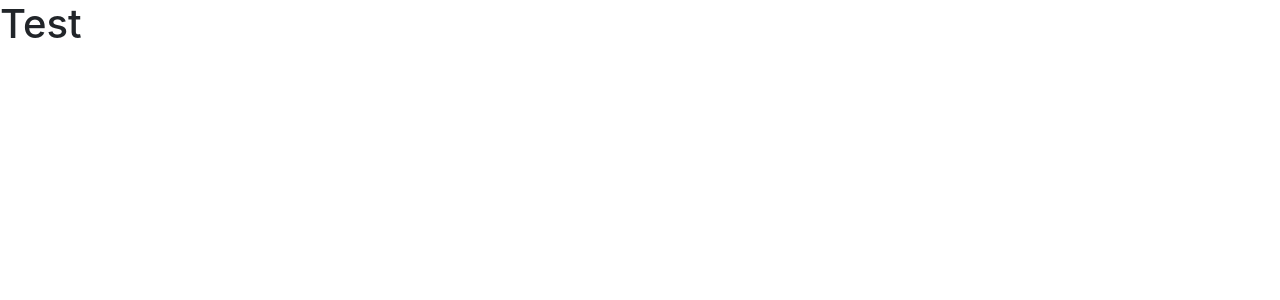
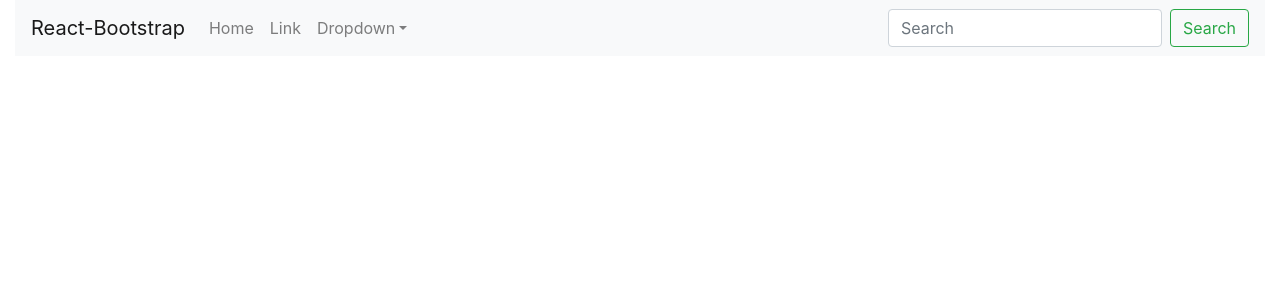
Before and after one commit to MaLIE2018/M4D5-React-Netflix-Team, a React (Create React App) app in the folder netflix/: page / in a window 1280 px wide. Shown: the top 300 px of the page. Built offline with nearby package versions, Linux system fonts and the light colour scheme.

Commit message:
Leo First Commit

```diff
--- a/netflix/src/App.js
+++ b/netflix/src/App.js
@@ -1,9 +1,13 @@
-import logo from './logo.svg';
-import './styles/css/App.css';
+import logo from "./logo.svg";
+import "./styles/css/App.css";
+import NavbarNetflix from "./components/NavbarNetflix";
+import { Container } from "react-bootstrap";
 
 function App() {
   return (
-    <h1>Test</h1>
+    <Container fluid>
+      <NavbarNetflix />
+    </Container>
   );
 }
 
--- a/netflix/src/components/Navbar.jsx
+++ b/netflix/src/components/NavbarNetflix.jsx
@@ -1,11 +1,44 @@
+import {
+  Navbar,
+  Nav,
+  NavDropdown,
+  Form,
+  FormControl,
+  Button,
+} from "react-bootstrap";
+import SearchBar from "../components/SearchBar";
 
+const NavbarNetflix = () => {
+  return (
+    <Navbar bg="light" expand="lg">
+      <Navbar.Brand href="#home">React-Bootstrap</Navbar.Brand>
+      <Navbar.Toggle aria-controls="basic-navbar-nav" />
+      <Navbar.Collapse id="basic-navbar-nav">
+        <Nav className="mr-auto">
+          <Nav.Link href="#home">Home</Nav.Link>
+          <Nav.Link href="#link">Link</Nav.Link>
+          <NavDropdown title="Dropdown" id="basic-nav-dropdown">
+            <NavDropdown.Item href="#action/3.1">Action</NavDropdown.Item>
+            <NavDropdown.Item href="#action/3.2">
+              Another action
+            </NavDropdown.Item>
+            <NavDropdown.Item href="#action/3.3">Something</NavDropdown.Item>
+            <NavDropdown.Divider />
+            <NavDropdown.Item href="#action/3.4">
+              Separated link
+            </NavDropdown.Item>
+          </NavDropdown>
+        </Nav>
+        <SearchBar />
+      </Navbar.Collapse>
+    </Navbar>
+  );
+};
 
+export default NavbarNetflix;
 
-
-
-
-
-{/* <nav className="navbar navbar-expand-sm navbar-dark" id="navBarId">
+{
+  /* <nav className="navbar navbar-expand-sm navbar-dark" id="navBarId">
   <a className="navbar-brand" href="mainpage.html">
     <img src="./assets/netflix_logo.png" alt height="50px" width="120px" />
   </a>
@@ -69,7 +102,10 @@
           <img className="rounded" src="./assets/avatar.png" alt width="32px" />
           <span className="caret-down" />
         </a>
-        {/* Items */}
+        {/* Items */
+}
+{
+  /*
         <div className="dropdown-menu dropdown-menu-right rounded-0 customDropDown" id="dropDown" aria-labelledby="navbarDropdown">
           <div id="smalltriangle" />
           <a className="dropdown-item text-white" href="#">
@@ -81,8 +117,12 @@
           <a className="dropdown-item font-weight-bold text-white" href="#">Help Center</a>
           <a className="dropdown-item font-weight-bold text-white" href="#">Sign out from Netflix</a>
         </div>
-        {/* end Items */}
+        {/* end Items */
+}
+{
+  /*}
       </li>
     </ul>
   </div>
-</nav> */}
+</nav> */
+}
--- /dev/null
+++ b/netflix/src/components/SearchBar.jsx
@@ -0,0 +1,12 @@
+import { Form, Button, FormControl } from "react-bootstrap";
+
+const SearchBar = () => {
+  return (
+    <Form inline>
+      <FormControl type="text" placeholder="Search" className="mr-sm-2" />
+      <Button variant="outline-success">Search</Button>
+    </Form>
+  );
+};
+
+export default SearchBar;
```
